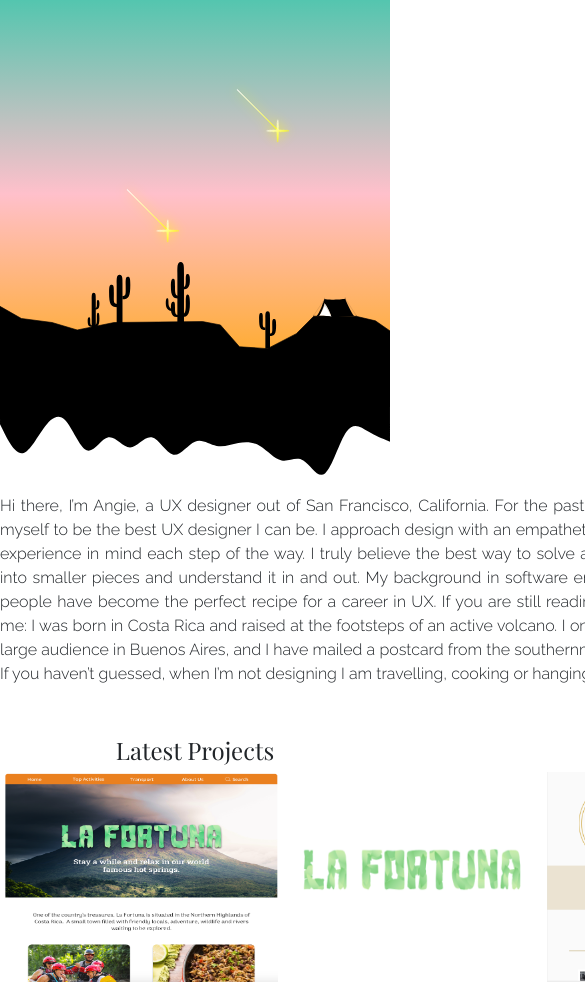
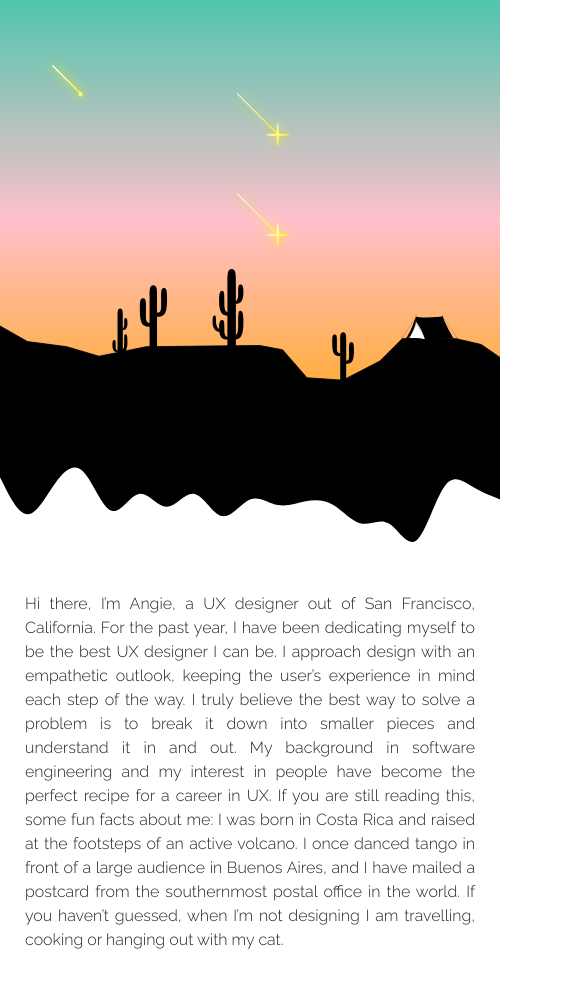
Before and after one commit to seleniadelgado/angiedelgado.github.io, a plain HTML site: page index.html in a window 390 px wide. Shown: the part 97-1100 px from the top of the page, 585 px wide, since content can reach past the window. Drawn offline with nearby package versions, Linux system fonts and the light colour scheme.

Commit message:
changes to mobile version

```diff
--- a/css/styles.css
+++ b/css/styles.css
@@ -26,7 +26,7 @@ main {
 
 body, html {
     height: 100vh;
-    margin: 0;
+    width: fit-content;
 }
 
 .sky-container {
@@ -164,32 +164,39 @@ body, html {
     margin-bottom: 2%;
 }
 #about {
-    margin-left: auto;
-    margin-right: auto;
+
     text-align: justify;
     font-size: var(--font-md);
     font-family: var(--paragraph-font);
-    margin-bottom: auto;
-    margin-top: auto;
-    width: 50em;
+    padding: 5%;
+}
+@media (max-width:800px)
+/* 800px for tablets and phones */
+{
+    #about {
+        display: flex;
+        flex-wrap: column wrap;
+        padding-left: 5%;
+        padding-right: 5%;
+    }
 }
 
 .projects-title {
-    margin-top: 50px;
+    margin-top: 5%;
+    margin-bottom: 10%;
     text-align: center;
     font-size: var(--font-lg);
     font-family: var(--title-font);
 }
 
 #portfolio-projects {
-    width:50em;
+
     display: flex;
-    flex-wrap: initial;
-    justify-content: space-around;
-    align-content: center;
+    flex-wrap: column wrap;
+    width: 50em;
+    align-items: center;
     margin-right: auto;
     margin-left: auto;
-    margin-top: 2%;
     margin-bottom: 5%;
 }
 
@@ -209,9 +216,20 @@ body, html {
     width: 250px;
 
 }
+@media (max-width:800px)
+/* 800px for tablets and phones */
+{
+    #portfolio-projects {
+        display: flex;
+        flex-direction: column;
+        align-items: center;
+        width: auto;
 
-#work {
-    padding: 1% 15% 5% 15%;
+    }
+    .projects1, .projects2, .projects3 {
+        width: auto;
+        align-self: center;
+    }
 }
 
 .project-icons {
@@ -243,13 +261,13 @@ body, html {
 #chat a {
     font-size: var(--font-md);
     font-family: var(--paragraph-font);
-    width: auto;
+    width: auto%;
     color: black;
 }
 
 .footer {
     display: flex;
-    justify-content: center;
+    text-align: center;
     padding-top: 10%;
     padding-bottom: 1%;
     background-color: pink;
```
